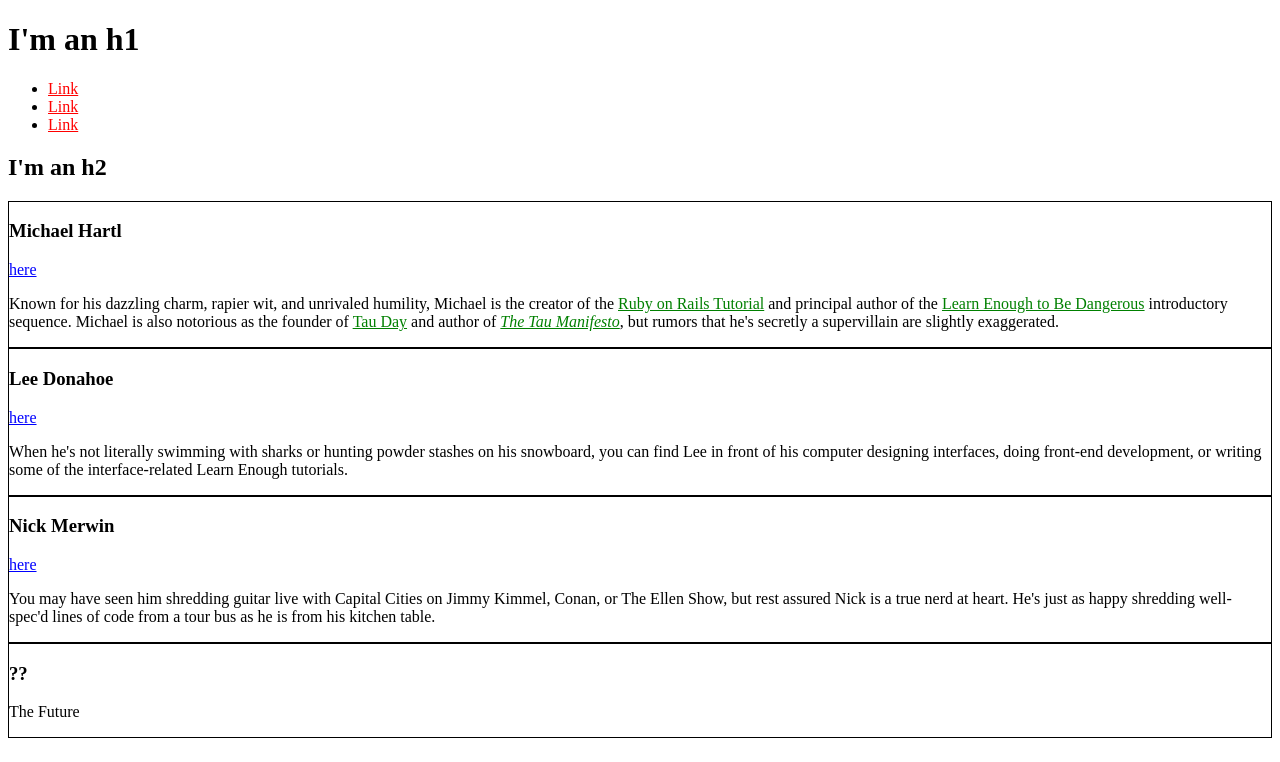
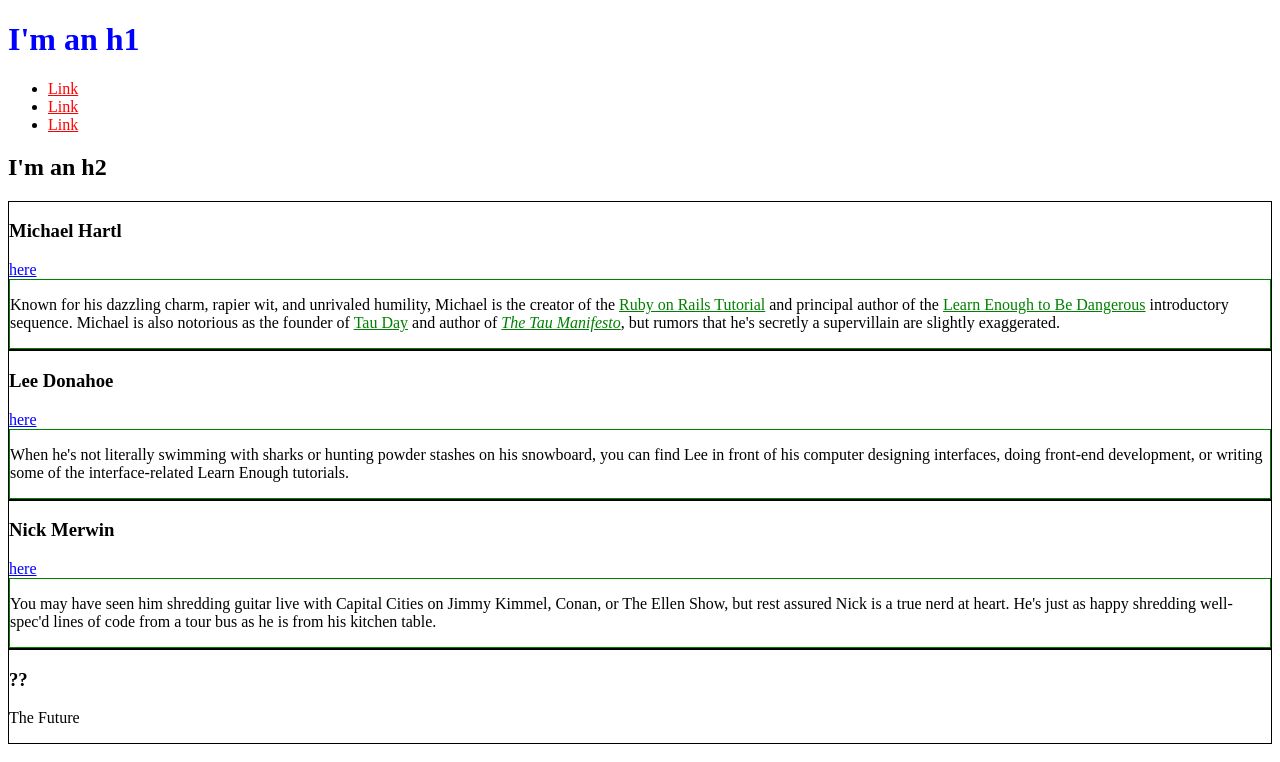
Before and after one commit to 1Elral4/1Elral4.github.io, a plain HTML site: page index.html in a window 1280 px wide. Drawn offline with Linux system fonts and the light colour scheme.

Commit message:
Add more styles

```diff
--- a/index.html
+++ b/index.html
@@ -1,26 +1,36 @@
 <!DOCTYPE html>
-<html lang="en" dir="ltr">
+<html>
   <head>
+    <title>Test Page: Don't Panic</title>
     <meta charset="utf-8">
-    <title>Test Page: Don't Panic</title>
-    <style media="screen">
-      a{
+    <style>
+      /* GLOBAL STYLES */
+      a {
         color: red;
       }
-      .bio-box{
+      div {
+        border: 1px solid green;
+      }
+      div.bio-box{
+        border-color: black;
+      }
+
+      /* SOCIAL STYLES */
+      .social-link {
+        color: blue;
+      }
+
+      /* BIO STYLES */
+      .bio-box {
         border: 1px solid black;
       }
-      .bio-copy a{
+      .bio-copy a {
         color: green;
-      }
-      .social-link{
-        color: blue;
       }
     </style>
   </head>
   <body>
-
-    <h1 id="orange-back">I'm an h1</h1>
+    <h1 class="social-link">I'm an h1</h1>
     <ul>
       <li>
         <a href="http://example.com/">Link</a>
@@ -32,7 +42,6 @@
         <a href="http://example.com/">Link</a>
       </li>
     </ul>
-
     <h2>I'm an h2</h2>
     <div class="bio-box">
       <h3>Michael Hartl</h3>
@@ -52,19 +61,17 @@
           are slightly exaggerated.
         </p>
       </div>
-
     </div>
     <div class="bio-box">
       <h3>Lee Donahoe</h3>
       <a href="https://twitter.com/leedonahoe" class="social-link">here</a>
       <div class="bio-copy">
         <p>
-          When he's not literally swimming with sharks or hunting powder stashes on
-          his snowboard, you can find Lee in front of his computer designing
-          interfaces, doing front-end development, or writing some of the
-          interface-related Learn Enough tutorials.
+          When he's not literally swimming with sharks or hunting powder
+          stashes on his snowboard, you can find Lee in front of his computer
+          designing interfaces, doing front-end development, or writing some of
+          the interface-related Learn Enough tutorials.
         </p>
-
       </div>
     </div>
     <div class="bio-box">
@@ -72,10 +79,10 @@
       <a href="https://twitter.com/nickmerwin" class="social-link">here</a>
       <div class="bio-copy">
         <p>
-          You may have seen him shredding guitar live with Capital Cities on Jimmy
-          Kimmel, Conan, or The Ellen Show, but rest assured Nick is a true nerd at
-          heart. He's just as happy shredding well-spec'd lines of code from a tour
-          bus as he is from his kitchen table.
+          You may have seen him shredding guitar live with Capital Cities on
+          Jimmy Kimmel, Conan, or The Ellen Show, but rest assured Nick is a
+          true nerd at heart. He's just as happy shredding well-spec'd lines
+          of code from a tour bus as he is from his kitchen table.
         </p>
       </div>
     </div>
@@ -85,7 +92,5 @@
         The Future
       </p>
     </div>
-
-
   </body>
 </html>
```
Lines whose indentation alone changed are shown as unchanged.
